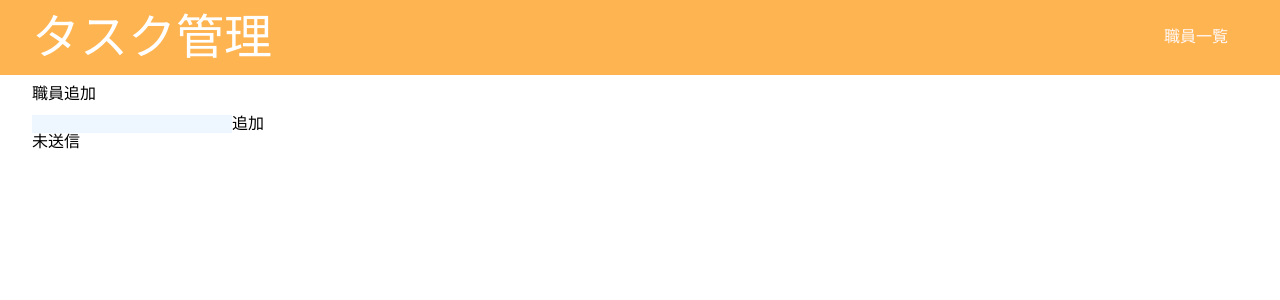
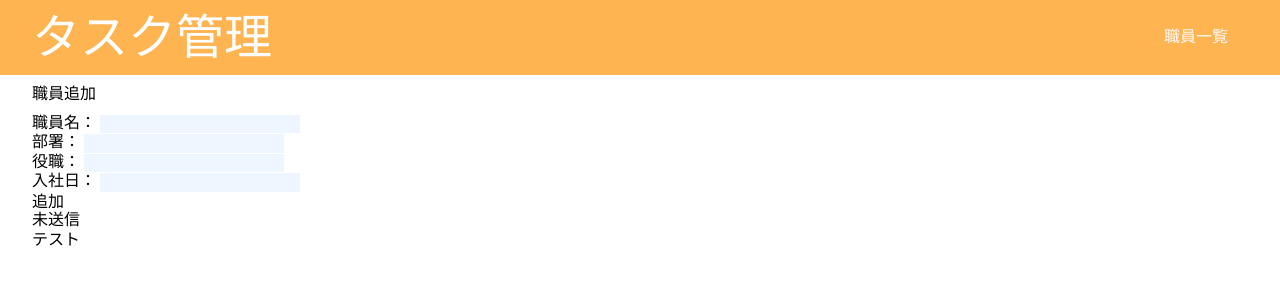
Before and after one commit to cookie729/task-management, a Vue app: page /add-staff in a window 1280 px wide. Shown: the top 300 px of the page. Built offline with nearby package versions, Linux system fonts and the light colour scheme.

Commit message:
feat: v-model

```diff
--- a/src/views/addStaff.vue
+++ b/src/views/addStaff.vue
@@ -4,10 +4,29 @@
       <h1 class="content-title">職員追加</h1>
     </div>
     <form action="#" v-on:submit.prevent="onFormSubmit">
-      <input class="staff-form" type="text" required />
+      <div>
+        <label for="name">職員名</label>：
+        <input class="staff-form" type="text" required v-model="inputNameModel" />
+      </div>
+      <div>
+        <label for="name">部署</label>：
+        <input class="staff-form" type="text" required v-model="inputNameModel" />
+      </div>
+      <div>
+        <label for="name">役職</label>：
+        <input class="staff-form" type="text" required v-model="inputNameModel" />
+      </div>
+      <div>
+        <label for="name">入社日</label>：
+        <input class="staff-form" type="text" required v-model="inputNameModel" />
+      </div>
+
       <button type="submit">追加</button>
+      <p>{{ inputNameModel }}</p>
     </form>
     <p>{{ msg }}</p>
+
+    <button @click="test">テスト</button>
   </div>
 </template>
 
@@ -18,10 +37,20 @@ const msg = ref('未送信')
 const onFormSubmit = (): void => {
   msg.value = '送信されました'
 }
+
+const inputNameModel = ref(null)
+
+const test = () => {
+  console.log('確認', inputNameModel.value)
+}
 </script>
 
 <style lang="scss">
 .staff-form {
   background: rgb(238, 247, 255);
 }
+
+.label-width {
+  width: 500px;
+}
 </style>
```
